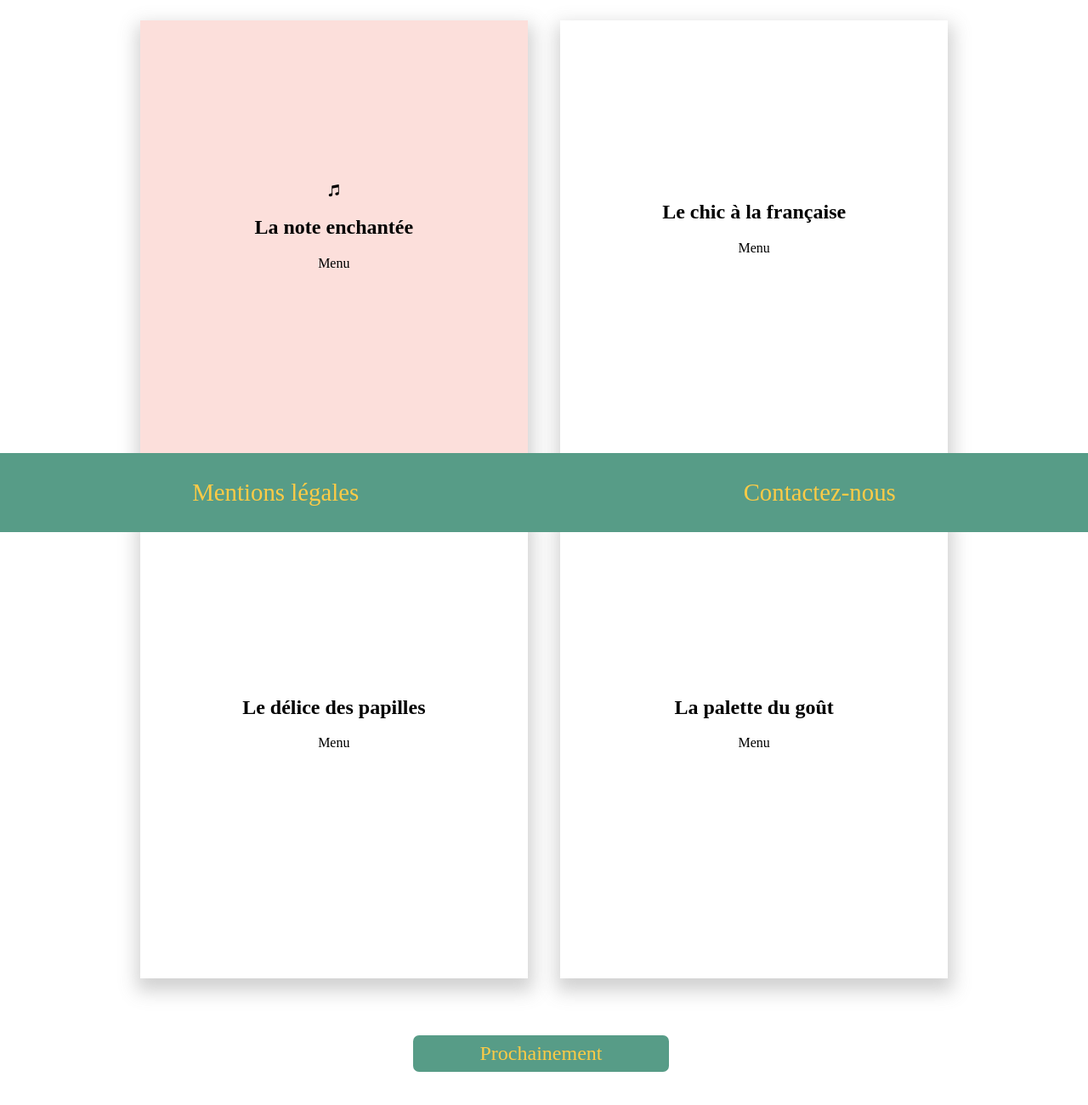
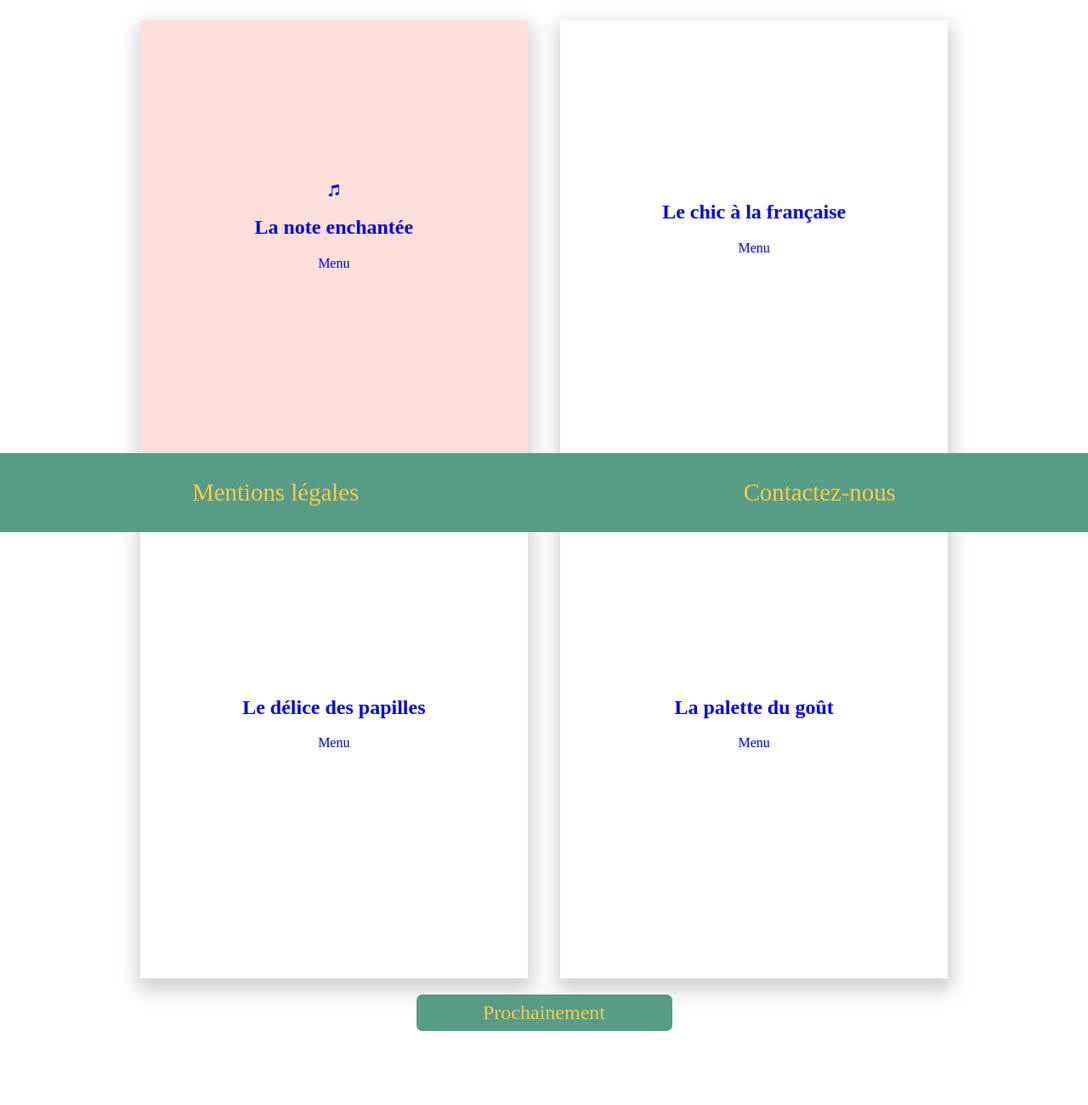
Before and after one commit to LancelleTimote/Projet-n-2-Dynamiser-une-page-web-avec-des-animations-CSS, a website: page index.html in a window 1280 px wide. Shown: the part 174-1474 px from the top of the page at 85% size. Drawn offline with Linux system fonts and the light colour scheme.

Commit message:
Ajouts des liens vers index + menus

```diff
--- a/index.html
+++ b/index.html
@@ -31,21 +31,29 @@
         <div class="main">
             <section class="menu">
                 <article class="menu--note">
+                    <a href="menu_note_enchantee.html">
                         <i class="fab fa-itunes-note"></i>
                         <h2>La note enchantée</h2>
                         <span>Menu</span>
+                    </a>
                 </article>
                 <article class="menu--chic">
+                    <a href="menu_chic_française.html">
                         <h2>Le chic à la française</h2>
                         <span>Menu</span>
+                    </a>
                 </article>
                 <article class="menu--delice">
+                    <a href="menu_delice_papilles.html">
                         <h2>Le délice des papilles</h2>
                         <span>Menu</span>
+                    </a>
                 </article>
                 <article class="menu--palette">
+                    <a href="menu_palette_gout.html">
                         <h2>La palette du goût</h2>
                         <span>Menu</span>
+                    </a>
                 </article>
             </section>
             <section class="prochainement">
--- a/sass/pages/index.scss
+++ b/sass/pages/index.scss
@@ -3,6 +3,9 @@
     flex-wrap: wrap;
     justify-content: center;
     padding-top: 2em;
+    a {
+        text-decoration: none;
+    }
     &--note {
         width: 40%;
         height: 22em;
@@ -43,7 +46,7 @@
     text-align: center;
     padding: 0.5em;
     width: 25%;
-    margin: 3em 26em;
+    margin: auto;
     border-radius: 7px;
     a {
         text-decoration: none;
```
Also changed, not shown: mentions_legales.html (+3 -1 lines), menu_chic_française.html (+3 -1 lines), menu_delice_papilles.html (+3 -1 lines), menu_note_enchantee.html (+3 -1 lines), menu_palette_gout.html (+3 -1 lines), prochainement.html (+3 -1 lines), css/style.css, 1 other file. Lines whose indentation alone changed are shown as unchanged.
